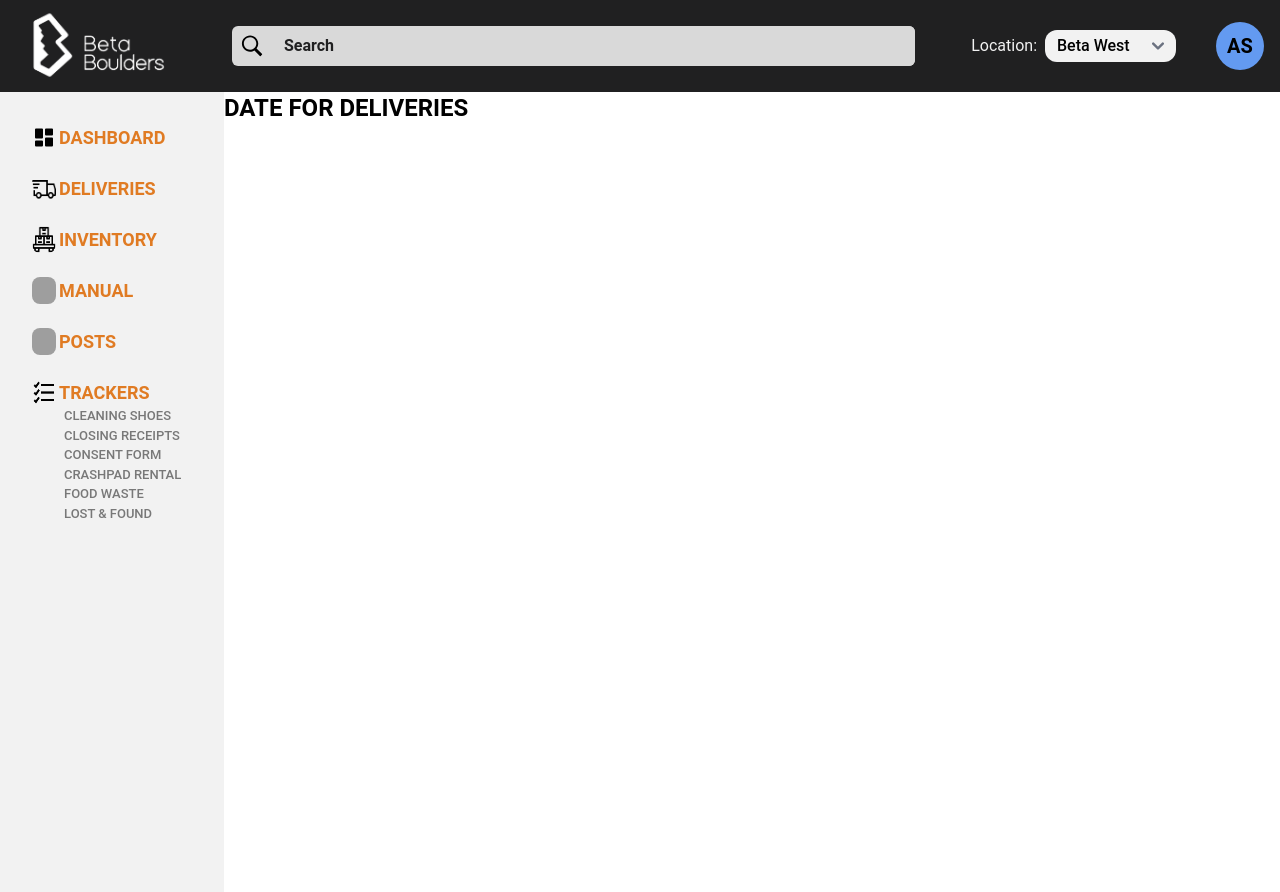
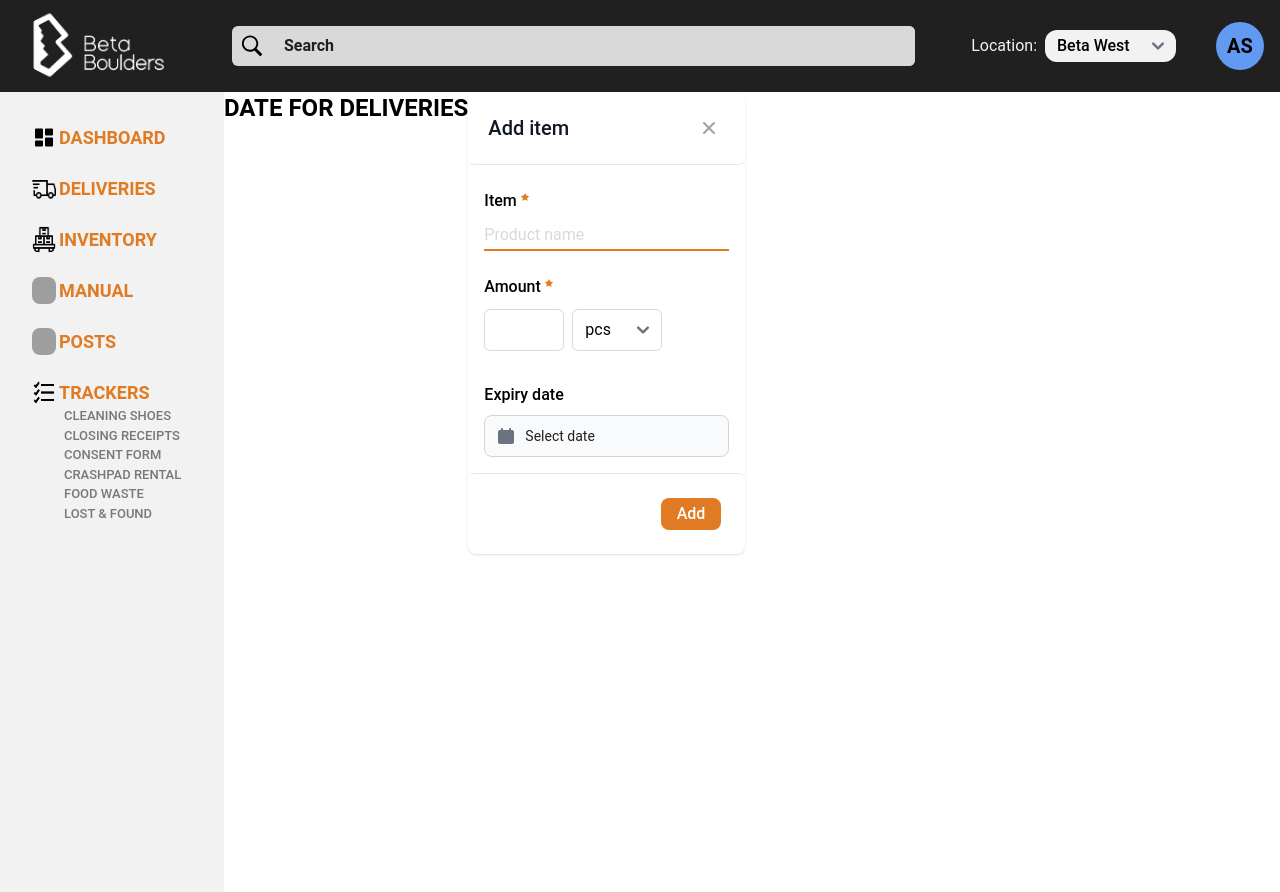
Before and after one commit to zuzik772/4th_semester_final_project, a React (Create React App) app: page /deliveries in a window 1280 px wide. Built offline with nearby package versions, Linux system fonts and the light colour scheme; grey boxes are pictures that could not be loaded.

Commit message:
in progress

```diff
--- a/src/components/CTA.jsx
+++ b/src/components/CTA.jsx
@@ -1,3 +1,7 @@
 export default function CTA(props) {
-  return <button className="bg-accent text-white rounded-lg px-4 py-1 h-fit">{props.title}</button>;
+  return (
+    <button onClick={props.handleModal} className="bg-accent text-white rounded-lg px-4 py-1 h-fit">
+      {props.title}
+    </button>
+  );
 }
--- /dev/null
+++ b/src/components/ModalInventory.jsx
@@ -0,0 +1,117 @@
+import CTA from "./CTA";
+import RequiredIcon from "./icons/RequiredIcon";
+export default function ModalInventory() {
+  return (
+    <>
+      <div
+        id="small-modal"
+        tabIndex="-1"
+        // className="fixed top-0 left-0 right-0 z-50 hidden w-full p-4 overflow-x-hidden overflow-y-auto md:inset-0 h-modal md:h-full"
+      >
+        <div className="relative w-full h-full max-w-md md:h-auto">
+          {/* <!-- Modal content --> */}
+          <div className="relative bg-white rounded-lg shadow dark:bg-gray-700">
+            {/* <!-- Modal header --> */}
+            <div className="flex items-center justify-between p-5 border-b rounded-t dark:border-gray-600">
+              <h3 className="text-xl font-medium text-gray-900 dark:text-white">Add item</h3>
+              <button
+                type="button"
+                className="text-gray-400 bg-transparent hover:bg-gray-200 hover:text-gray-900 rounded-lg text-sm p-1.5 ml-auto inline-flex items-center dark:hover:bg-gray-600 dark:hover:text-white"
+                data-modal-toggle="small-modal"
+              >
+                <svg
+                  aria-hidden="true"
+                  className="w-5 h-5"
+                  fill="currentColor"
+                  viewBox="0 0 20 20"
+                  xmlns="http://www.w3.org/2000/svg"
+                >
+                  <path
+                    fillRule="evenodd"
+                    d="M4.293 4.293a1 1 0 011.414 0L10 8.586l4.293-4.293a1 1 0 111.414 1.414L11.414 10l4.293 4.293a1 1 0 01-1.414 1.414L10 11.414l-4.293 4.293a1 1 0 01-1.414-1.414L8.586 10 4.293 5.707a1 1 0 010-1.414z"
+                    clipRule="evenodd"
+                  ></path>
+                </svg>
+                <span className="sr-only">Close modal</span>
+              </button>
+            </div>
+            {/* <!-- Modal body --> */}
+            <div className="p-4">
+              <div className="flex flex-col gap-0.5">
+                <label htmlFor="item" className="flex py-2">
+                  Item
+                  <RequiredIcon />
+                </label>
+                <input
+                  type="text"
+                  placeholder="Product name"
+                  required
+                  className="p-0 border-none placeholder:text-darkerLight bg-white w-full rounded-md  focus:ring-0 dark:focus:ring-0 focus:bg-white"
+                />
+                <span className="border-t-2 border-t-accent"></span>
+              </div>
+              <div className="flex flex-col gap-0.5 mt-4">
+                <label htmlFor="amount" className="flex py-2">
+                  Amount
+                  <RequiredIcon />
+                </label>
+                <div className="flex gap-2">
+                  <input
+                    type="number"
+                    required
+                    className="w-20 border-darkerLight bg-white rounded-md  focus:ring-0 dark:focus:ring-0 focus:bg-light focus:border-accent"
+                  />
+                  <select
+                    id="unit"
+                    className="w-fit border-darkerLight bg-white rounded-md  focus:ring-0 dark:focus:ring-0 focus:bg-light focus:border-accent "
+                  >
+                    <option value="pieces" defaultValue>
+                      pcs
+                    </option>
+                    <option value="gram">g</option>
+                    <option value="bags">bags</option>
+                    <option value="litres">litres</option>
+                  </select>
+                </div>
+              </div>
+              <div className="mt-6">
+                <label htmlFor="expiration" className="flex py-2">
+                  Expiry date
+                </label>
+
+                <div class="relative">
+                  <div class="flex absolute inset-y-0 left-0 items-center pl-3 pointer-events-none">
+                    <svg
+                      aria-hidden="true"
+                      className="w-5 h-5 text-gray-500 dark:text-gray-400"
+                      fill="currentColor"
+                      viewBox="0 0 20 20"
+                      xmlns="http://www.w3.org/2000/svg"
+                    >
+                      <path
+                        filrule="evenodd"
+                        d="M6 2a1 1 0 00-1 1v1H4a2 2 0 00-2 2v10a2 2 0 002 2h12a2 2 0 002-2V6a2 2 0 00-2-2h-1V3a1 1 0 10-2 0v1H7V3a1 1 0 00-1-1zm0 5a1 1 0 000 2h8a1 1 0 100-2H6z"
+                        clipRule="evenodd"
+                      ></path>
+                    </svg>
+                  </div>
+                  <input
+                    datepicker="true"
+                    datepicker-autohide="true"
+                    type="text"
+                    className="bg-gray-50 border border-gray-300 text-gray-900 text-sm rounded-lg focus:ring-blue-500 focus:border-blue-500 block w-full pl-10 p-2.5  dark:bg-gray-700 dark:border-gray-600 dark:placeholder-gray-400 dark:text-white dark:focus:ring-blue-500 dark:focus:border-blue-500"
+                    placeholder="Select date"
+                  />
+                </div>
+              </div>
+            </div>
+            {/* <!-- Modal footer --> */}
+            <div className="flex justify-end p-6 space-x-2 border-t border-gray-200 rounded-b dark:border-gray-600">
+              <CTA title="Add" />
+            </div>
+          </div>
+        </div>
+      </div>
+    </>
+  );
+}
--- /dev/null
+++ b/src/components/icons/RequiredIcon.jsx
@@ -0,0 +1,14 @@
+export default function RequiredIcon() {
+  return (
+    <svg
+      xmlns="http://www.w3.org/2000/svg"
+      width="16"
+      height="16"
+      fill="currentColor"
+      className="bi bi-star-fill text-accent scale-50"
+      viewBox="0 0 16 16"
+    >
+      <path d="M3.612 15.443c-.386.198-.824-.149-.746-.592l.83-4.73L.173 6.765c-.329-.314-.158-.888.283-.95l4.898-.696L7.538.792c.197-.39.73-.39.927 0l2.184 4.327 4.898.696c.441.062.612.636.283.95l-3.523 3.356.83 4.73c.078.443-.36.79-.746.592L8 13.187l-4.389 2.256z" />
+    </svg>
+  );
+}
--- a/src/pages/Deliveries.jsx
+++ b/src/pages/Deliveries.jsx
@@ -1,8 +1,10 @@
 import Maintitle from "../components/MainTitle";
+import ModalInventory from "../components/ModalInventory";
 export default function Deliveries() {
   return (
     <>
       <Maintitle title="date for deliveries" />
+      <ModalInventory />
     </>
   );
 }
--- a/src/pages/Inventory.jsx
+++ b/src/pages/Inventory.jsx
@@ -3,13 +3,21 @@ import CTA from "../components/CTA";
 import AmountInput from "../components/AmountInput";
 import removeIcon from "../img/trash.png";
 import FilterButton from "../components/FilterButton";
+import { useState } from "react";
+import ModalInventory from "../components/ModalInventory";
 export default function Inventory() {
+  const [show, setShow] = useState(false);
+  const handleClose = () => setShow(false);
+  const handleShow = () => setShow(true);
+
   return (
     <main className="w-full 2xl:w-3/5 h-fit p-2 sm:p-6 sm:pl-12 block lg:grid gap-6">
       <div className="flex flex-wrap sm:flex-nowrap justify-between">
         <MainTitle title="Inventory overview" />
-        <CTA title="Add item" />
+        <CTA title="Add item" handleModal={handleShow} />
       </div>
+      {show ? <ModalInventory /> : <p>no modal here</p>}
+
       <div className="flex flex-wrap gap-2 my-6 text-center">
         <FilterButton title="All" />
         <FilterButton title="Bars" />
```
